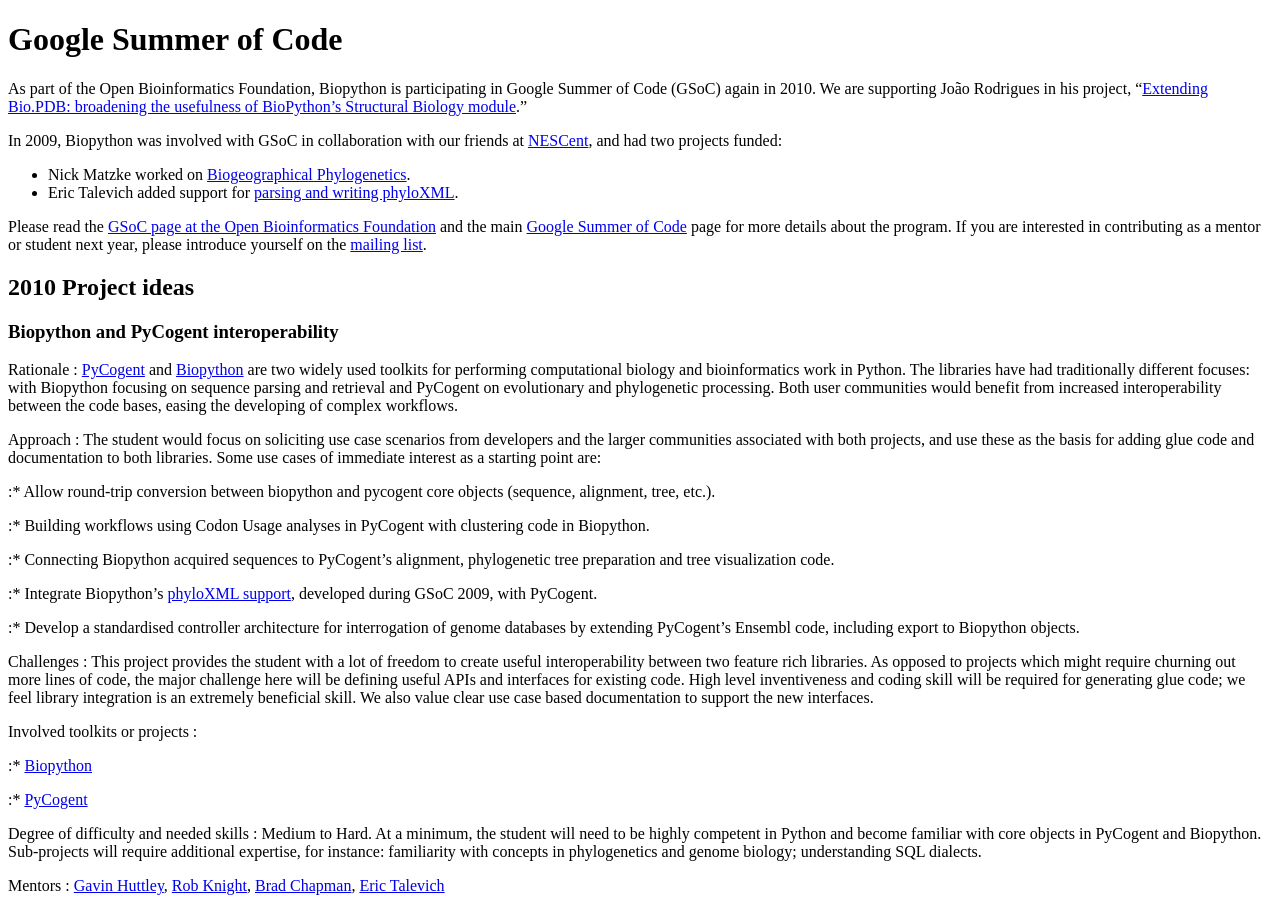
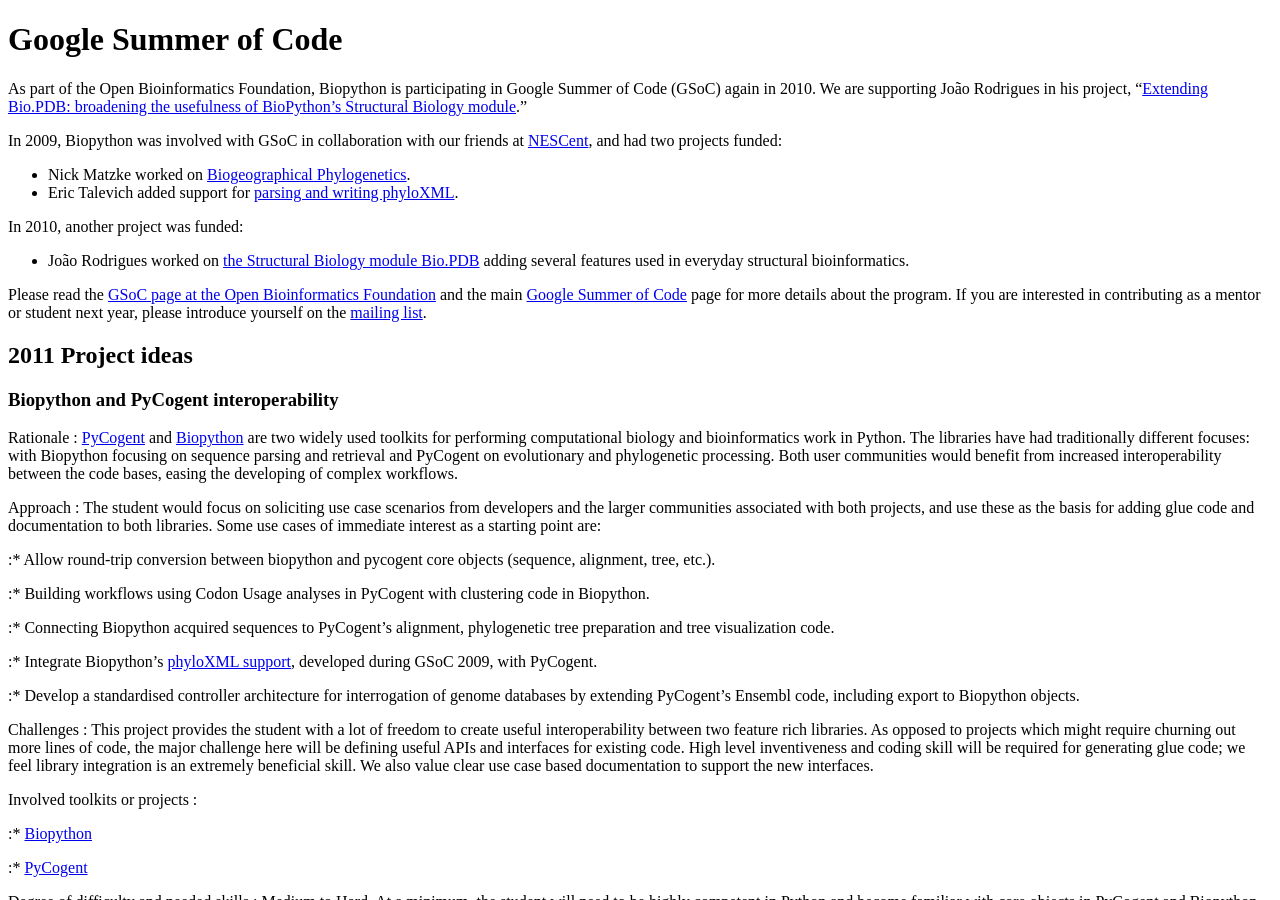
Before and after one commit to biopython/biopython.github.io, a Jekyll site: the page built from wiki/Google_Summer_of_Code.md, in a window 1280 px wide and 900 px high. Built offline with Jekyll 4.4.1, drawn with Linux system fonts in a browser that asks for light colours.

Commit message:
Added GSOC 2010 project and updated the dates to 2011

```diff
--- a/wiki/Google_Summer_of_Code.md
+++ b/wiki/Google_Summer_of_Code.md
@@ -20,6 +20,12 @@ had two projects funded:
 -   Eric Talevich added support for [parsing and writing
     phyloXML](https://www.nescent.org/wg_phyloinformatics/Phyloinformatics_Summer_of_Code_2009#Biopython_support_for_parsing_and_writing_phyloXML).
 
+In 2010, another project was funded:
+
+-   João Rodrigues worked on [the Structural Biology module
+    Bio.PDB](http://www.biopython.org/wiki/GSOC2010_Joao) adding several
+    features used in everyday structural bioinformatics.
+
 Please read the [GSoC page at the Open Bioinformatics
 Foundation](http://www.open-bio.org/wiki/Google_Summer_of_Code) and the
 main [Google Summer of Code](http://code.google.com/soc) page for more
@@ -27,7 +33,7 @@ details about the program. If you are interested in contributing as a
 mentor or student next year, please introduce yourself on the [mailing
 list](http://biopython.org/wiki/Mailing_lists).
 
-2010 Project ideas
+2011 Project ideas
 ------------------
 
 ### Biopython and PyCogent interoperability
```
Also changed, not shown: 1 other file.
